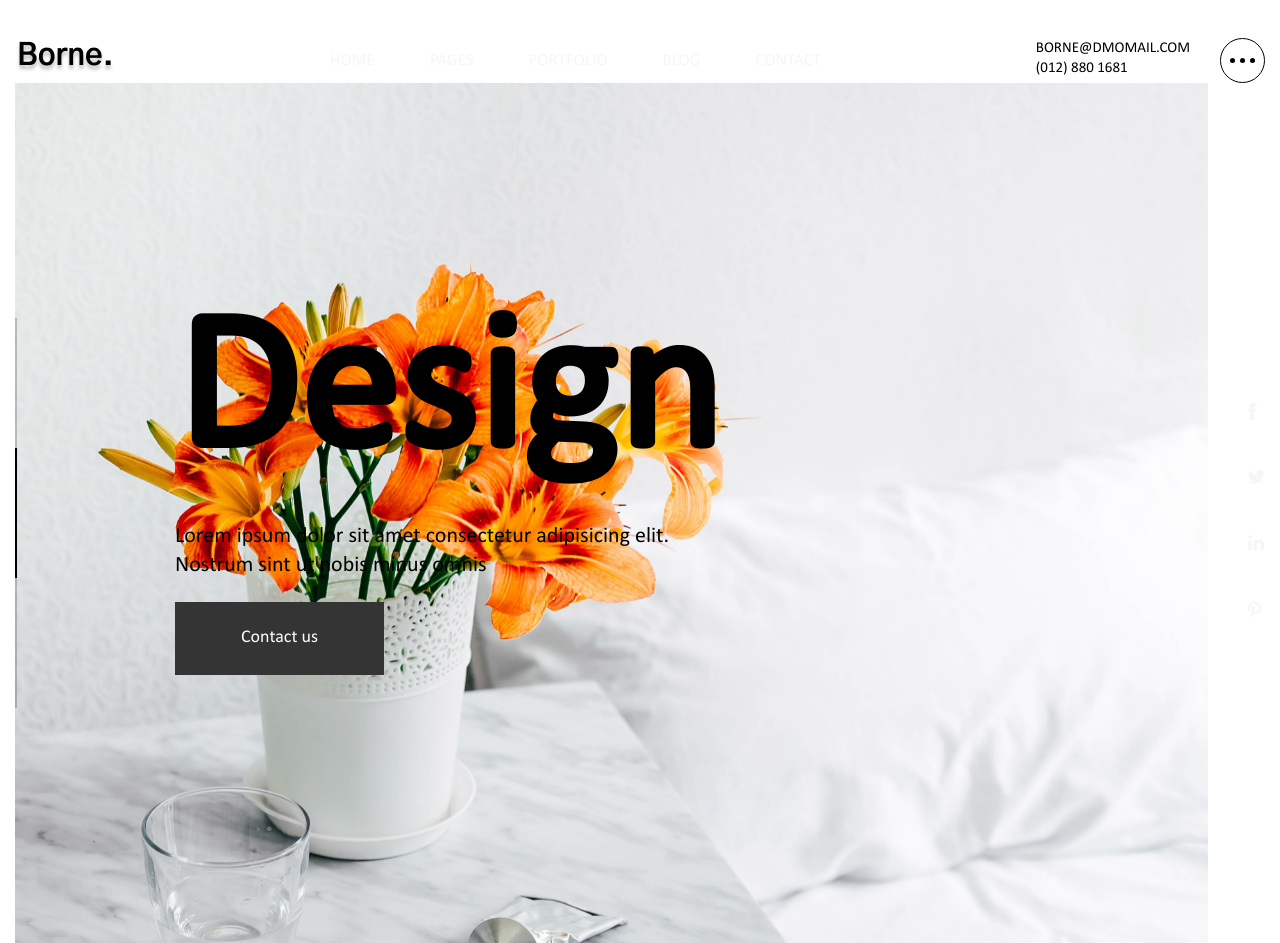
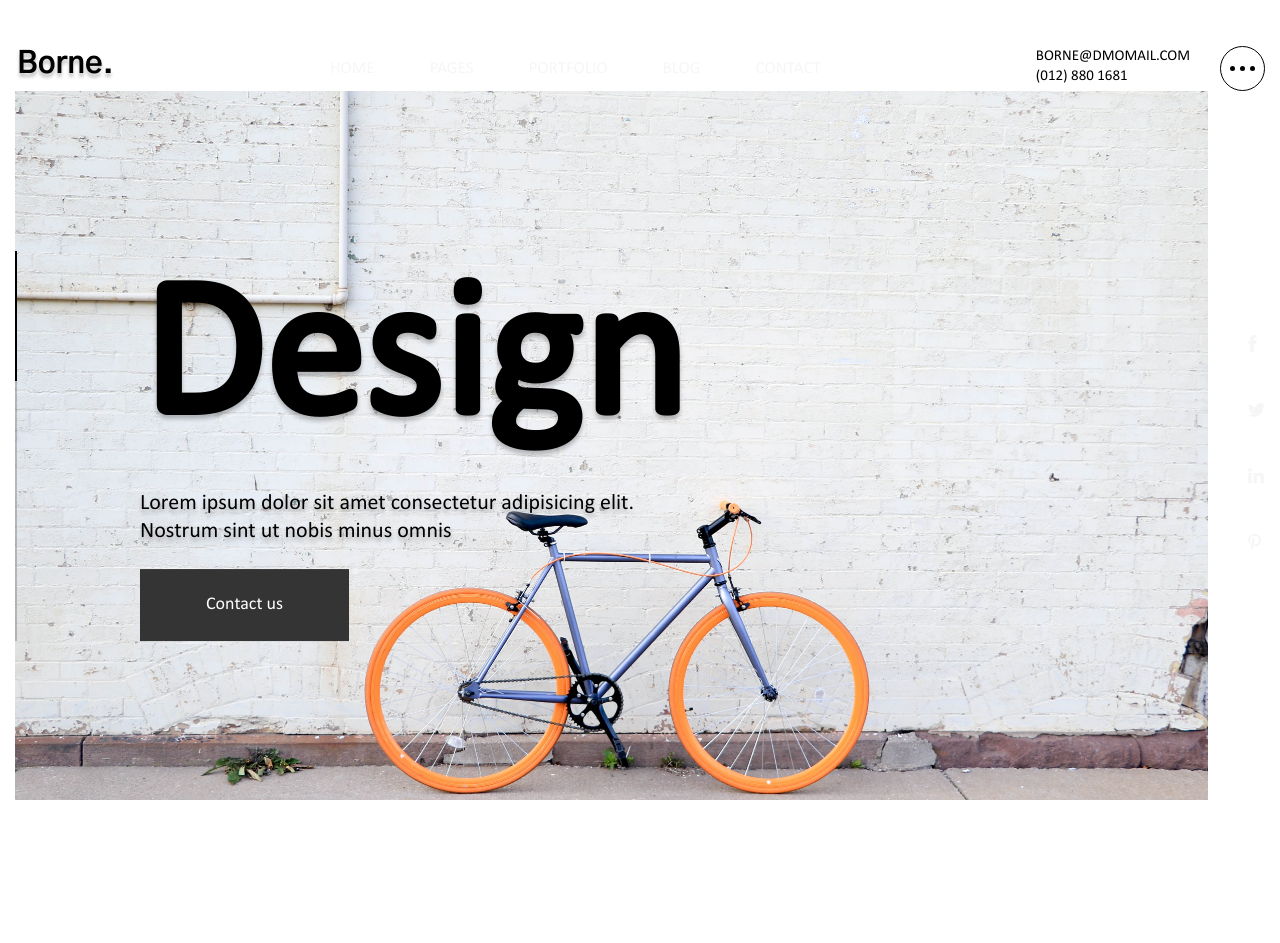
Before and after one commit to david-dya4yk/borne.github.io, a website: page app/index.html in a window 1280 px wide. After the commit the page ends 800 px from the top, so only its background shows below. Drawn offline with nearby package versions, Linux system fonts and the light colour scheme; files that its build step writes are made by us from their sources.

Commit message:
fix first screen

```diff
--- a/app/index.html
+++ b/app/index.html
@@ -41,8 +41,8 @@
         <h1 class="sr-hide">desig borne</h1>
         <div class="container container--big">
           <div class="top__inner">
-            <div class="slider__inner">
-              <div class="slider swiper">
+            <div class="slider">
+              <div class="slider__inner swiper">
                 <ul class="slider__wrapper swiper-wrapper">
                   <li class="slider__slide swiper-slide">
                     <img src="images/slider/1.jpg" alt="bike" />
--- a/app/js/main.js
+++ b/app/js/main.js
@@ -6,8 +6,8 @@ $(function(){
             clickable: true,
             speed: 3000,
           },
-          autoplay: {
-            delay: 3000,
-            },
+        //   autoplay: {
+        //     delay: 3000,
+        //     },
      });
 }());
--- a/app/scss/_top.scss
+++ b/app/scss/_top.scss
@@ -1,9 +1,9 @@
 .top {
-    margin-bottom: 160px;
   &__inner {
     display: flex;
     justify-content: flex-end;
     position: relative;
+    height: calc(100vh - 91px);
   }
 
   &__links {
@@ -23,16 +23,22 @@
 }
 
 .slider {
-
+  width: 100%;
+  max-width: 1400px;
+  &__inner {
+    overflow: hidden;
+  }
   &__info {
     position: absolute;
-    top: 200px;
-    left: 160px;
+    top: 50%;
+    transform: translateY(-50%);
+    left: 10%;
     z-index: 1;
   }
   &__title {
     font-size: 200px;
     margin-bottom: 10px;
+    text-shadow: 0px 4px 4px rgba(0, 0, 0, 0.251);
   }
 
   &__subtitle {
@@ -40,16 +46,16 @@
     line-height: 1.3;
     margin-bottom: 22px;
     max-width: 525px;
+    p {
+      text-shadow: 0px 4px 4px rgba(0, 0, 0, 0.251);
+    }
   }
 
   &__wrapper {
-    max-width: 1400px;
-    max-height: 860px;
+    height: calc(100vh - 91px);
   }
 
-  &__slide  {
-    max-width: 100%;
-
+  &__slide {
     img {
       object-fit: cover;
       width: 100%;
@@ -60,6 +66,7 @@
     @extend %btn;
   }
 }
+
 .swiper-pagination {
   position: absolute;
   right: unset;
--- a/app/scss/components/header.scss
+++ b/app/scss/components/header.scss
@@ -1,5 +1,5 @@
 .header {
-  padding-top: 38px;
+  padding-top: 46px;
 
   &__inner {
     display: flex;
```
Also changed, not shown: app/html/index.html (+2 -2 lines), app/css/style.min.css, app/js/main.min.js, 1 other file.
